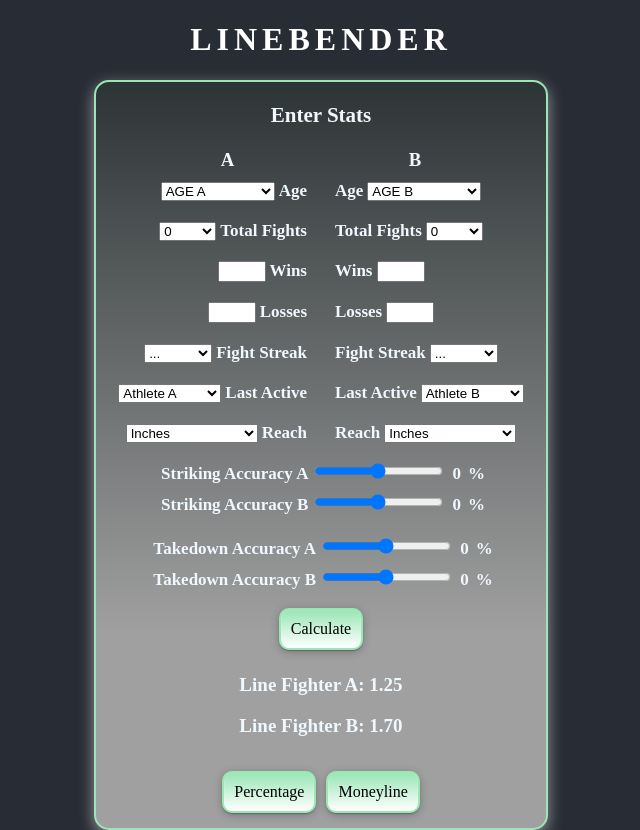
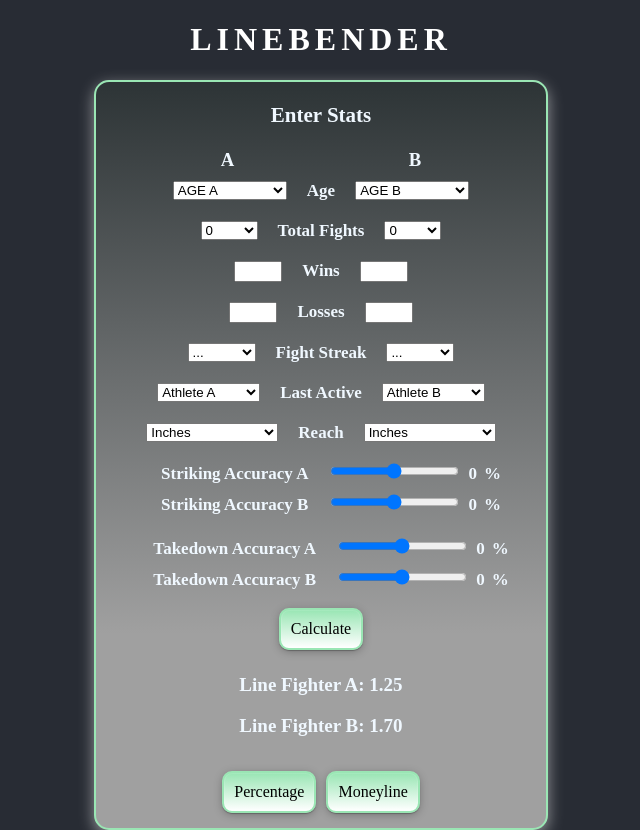
Before and after one commit to GerPut/linebender, a React (Create React App) app: page / in a window 1280 px wide. Shown: the whole page, without its empty margins (319-959 px from the left). Built offline with nearby package versions, Linux system fonts and the light colour scheme; a web font is replaced by a local one.

Commit message:
Styles update.

```diff
--- a/src/components/Active.js
+++ b/src/components/Active.js
@@ -3,9 +3,9 @@ import React from 'react'
 const Active = () => {
     return (
         <div className="middle">
-            <form action="" className="form-margin">
+            {/* <form action="" className="form-margin"> */}
             <select name="" id="">
-                    <option value="" disabled selected>Athlete A</option>
+                <option selected value=" ">Athlete A</option>
                 <option value="10">0-4 months</option>
                 <option value="8.5">5-7 months</option>
                 <option value="7">8-10 months</option>
@@ -13,18 +13,18 @@ const Active = () => {
                 <option value="3">14 months +</option>
             </select>
             <label htmlFor="">Last Active</label>
-            </form>
-            <form action="" className="form-margin">
-                <label htmlFor="">Last Active</label>
+            {/* </form> */}
+            {/* <form action="" className="form-margin"> */}
+            {/* <label htmlFor="">Last Active</label> */}
             <select name="" id="">
-                    <option value="" disabled selected>Athlete B</option>
+                <option selected value=" ">Athlete B</option>
                 <option value="10">0-4 months</option>
                 <option value="8.5">5-7 months</option>
                 <option value="7">8-10 months</option>
                 <option value="4">11-13 months</option>
                 <option value="3">14 months +</option>
             </select>
-            </form>
+            {/* </form> */}
         </div>
     )
 }
--- a/src/components/Age.js
+++ b/src/components/Age.js
@@ -1,12 +1,24 @@
-import React from 'react'
+import React, { useState } from 'react'
 import './playercontainer.css'
 
 const Age = () => {
+    const [ageA, setAgeA] = useState(" ");
+
+    const handleChangeA = (event) => {
+        setAgeA(event.target.value)
+    }
+
+    const [ageB, setAgeB] = useState(" ");
+
+    const handleChangeB = (event) => {
+        setAgeB(event.target.value)
+    }
+
     return (
         <div className="middle">
-            <form action="" className="form-margin">
-                <select name="" id="">
-                    <option value="" disabled selected>AGE A</option>
+            {/* <form action="" className="form-margin"> */}
+            <select value={ageA} onChange={handleChangeA} >
+                <option selected value=" ">AGE A</option>
                 <option value="7">-16 Younger</option>
                 <option value="6.6">-14-15 Younger</option>
                 <option value="6.5">-12-13 Younger</option>
@@ -38,11 +50,11 @@ const Age = () => {
                 <option value="3">+16 Older</option>
             </select>
             <label htmlFor="">Age</label>
-            </form>
-            <form action="" className="form-margin">
-                <label htmlFor="">Age</label>
-                <select name="" id="">
-                    <option value="" disabled selected>AGE B</option>
+            {/* </form> */}
+            {/* <form action="" className="form-margin"> */}
+            {/* <label htmlFor="">Age</label> */}
+            <select value={ageB} onChange={handleChangeB}>
+                <option selected value=" ">AGE B</option>
                 <option value="7">-16 Younger</option>
                 <option value="6.6">-14-15 Younger</option>
                 <option value="6.5">-12-13 Younger</option>
@@ -73,7 +85,7 @@ const Age = () => {
                 <option value="3.4">+14-15 Older</option>
                 <option value="3">+16 Older</option>
             </select>
-            </form>
+            {/* </form> */}
         </div>
     )
 }
--- a/src/components/FightStreak.js
+++ b/src/components/FightStreak.js
@@ -3,9 +3,9 @@ import React from 'react'
 const FightStreak = () => {
     return (
         <div className="middle">
-            <form action="" className="form-margin">
+            {/* <form action="" className="form-margin"> */}
             <select name="" id="">
-                    <option value="" disabled selected>...</option>
+                <option selected value=" ">...</option>
                 <option value="2">L L L</option>
                 <option value="5">L L W</option>
                 <option value="5.5">L W L</option>
@@ -16,11 +16,11 @@ const FightStreak = () => {
                 <option value="10">W W W</option>
             </select>
             <label htmlFor="">Fight Streak</label>
-            </form>
-            <form action="" className="form-margin">
-                <label htmlFor="">Fight Streak</label>
+            {/* </form> */}
+            {/* <form action="" className="form-margin"> */}
+            {/* <label htmlFor="">Fight Streak</label> */}
             <select name="" id="">
-                    <option value="" disabled selected>...</option>
+                <option selected value=" ">...</option>
                 <option value="2">L L L</option>
                 <option value="5">L L W</option>
                 <option value="5.5">L W L</option>
@@ -30,7 +30,7 @@ const FightStreak = () => {
                 <option value="8">W W L</option>
                 <option value="10">W W W</option>
             </select>
-            </form>
+            {/* </form> */}
         </div>
     )
 }
--- a/src/components/Losses.js
+++ b/src/components/Losses.js
@@ -3,14 +3,14 @@ import React from 'react'
 const Losses = () => {
     return (
         <div className="middle" >
-            <form action="" className="form-margin">
-                <input type="number" className="input-w" />
-                <label htmlFor="">Losses</label>
-            </form>
-            <form action="" className="form-margin">
-                <label htmlFor="">Losses</label>
-                <input type="number" className="input-w" />
-            </form>
+            {/* <form action="" className="form-margin"> */}
+            <input type="number" className="input-w" />
+            <label htmlFor="">Losses</label>
+            {/* </form> */}
+            {/* <form action="" className="form-margin"> */}
+            {/* <label htmlFor="">Losses</label> */}
+            <input type="number" className="input-w" />
+            {/* </form> */}
         </div>
     )
 }
--- a/src/components/Reach.js
+++ b/src/components/Reach.js
@@ -3,9 +3,9 @@ import React from 'react'
 const Reach = () => {
     return (
         <div className="middle">
-            <form action="" className="form-margin">
+            {/* <form action="" className="form-margin"> */}
             <select name="" id="">
-                    <option value="" disabled selected>Inches</option>
+                <option selected value=" ">Inches</option>
                 <option value="6">9"+ Advantage</option>
                 <option value="5.8">7-8" Advantage</option>
                 <option value="5.6">5-6" Advantage</option>
@@ -19,11 +19,11 @@ const Reach = () => {
                 <option value="4">9"+ Disadvantage</option>
             </select>
             <label htmlFor="">Reach</label>
-            </form>
-            <form action="" className="form-margin">
-                <label htmlFor="">Reach</label>
+            {/* </form> */}
+            {/* <form action="" className="form-margin"> */}
+            {/* <label htmlFor="">Reach</label> */}
             <select name="" id="">
-                    <option value="" disabled selected>Inches</option>
+                <option selected value=" ">Inches</option>
                 <option value="6">9"+ Advantage</option>
                 <option value="5.8">7-8" Advantage</option>
                 <option value="5.6">5-6" Advantage</option>
@@ -36,10 +36,7 @@ const Reach = () => {
                 <option value="4.2">7-8" Disadvantage</option>
                 <option value="4">9"+ Disadvantage</option>
             </select>
-            </form>
-
-
-
+            {/* </form> */}
         </div>
     )
 }
--- a/src/components/Takedown.js
+++ b/src/components/Takedown.js
@@ -3,16 +3,16 @@ import React from 'react'
 const Takedown = () => {
     return (
         <div className="slider">
-            <form action="" className="slider-form">
+            <div action="" className="slider-form">
                 <label htmlFor="">Takedown Accuracy A</label>
                 <input type="range" min="1" max="100" ></input>
                 <output id="num">0</output>%
-            </form>
-            <form action="" className="slider-form">
+            </div>
+            <div action="" className="slider-form">
                 <label htmlFor="">Takedown Accuracy B</label>
                 <input type="range" min="1" max="100" ></input>
                 <output id="num">0</output>%
-            </form>
+            </div>
         </div>
     )
 }
--- a/src/components/Totalfights.js
+++ b/src/components/Totalfights.js
@@ -3,9 +3,9 @@ import React from 'react'
 const Totalfights = () => {
     return (
         <div className="middle">
-            <form action="" className="form-margin">
+            {/* <form action="" className="form-margin"> */}
             <select name="" id="" >
-                    <option value="" disabled selected>0</option>
+                <option selected value=" ">0</option>
                 <option value="1">1-5</option>
                 <option value="2">6-10</option>
                 <option value="4">11-15</option>
@@ -14,11 +14,11 @@ const Totalfights = () => {
                 <option value="10">26+</option>
             </select>
             <label htmlFor="">Total Fights</label>
-            </form>
-            <form action="" className="form-margin">
-                <label htmlFor="">Total Fights</label>
+            {/* </form> */}
+            {/* <form action="" className="form-margin"> */}
+            {/* <label htmlFor="">Total Fights</label> */}
             <select name="" id="">
-                    <option value="" disabled selected>0</option>
+                <option selected value=" ">0</option>
                 <option value="1">1-5</option>
                 <option value="2">6-10</option>
                 <option value="4">11-15</option>
@@ -26,7 +26,7 @@ const Totalfights = () => {
                 <option value="8">20-25</option>
                 <option value="10">26+</option>
             </select>
-            </form>
+            {/* </form> */}
         </div>
     )
 }
--- a/src/components/Wins.js
+++ b/src/components/Wins.js
@@ -3,14 +3,14 @@ import React from 'react'
 const Wins = () => {
     return (
         <div className="middle">
-            <form action="" className="form-margin">
-                <input type="number" className="input-w" />
-                <label htmlFor="">Wins</label>
-            </form>
-            <form action="" className="form-margin">
-                <label htmlFor="">Wins</label>
-                <input type="number" className="input-w" />
-            </form>
+            {/* <form action="" className="form-margin"> */}
+            <input type="number" className="input-w" />
+            <label htmlFor="">Wins</label>
+            {/* </form> */}
+            {/* <form action="" className="form-margin"> */}
+            {/* <label htmlFor="">Wins</label> */}
+            <input type="number" className="input-w" />
+            {/* </form> */}
         </div>
     )
 }
--- a/src/components/playercontainer.css
+++ b/src/components/playercontainer.css
@@ -31,7 +31,7 @@
 }
 
 label {
-    margin: 0 4px;
+    margin: 0 20px;
 }
 
 .slider {
```
Lines whose indentation alone changed are shown as unchanged.
